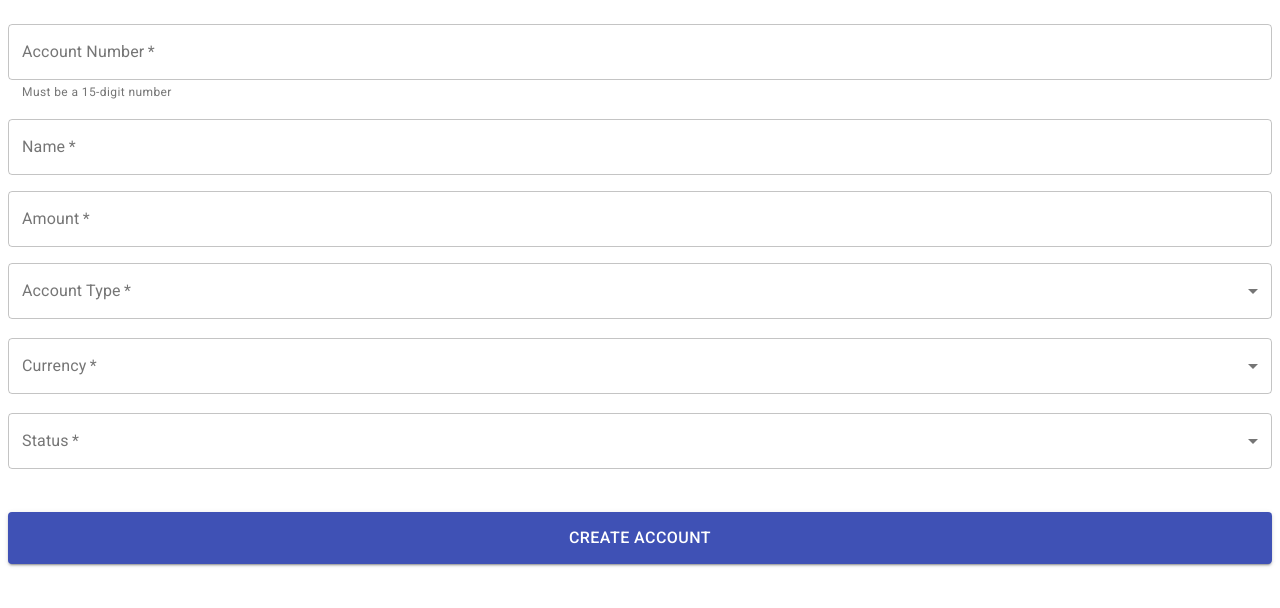
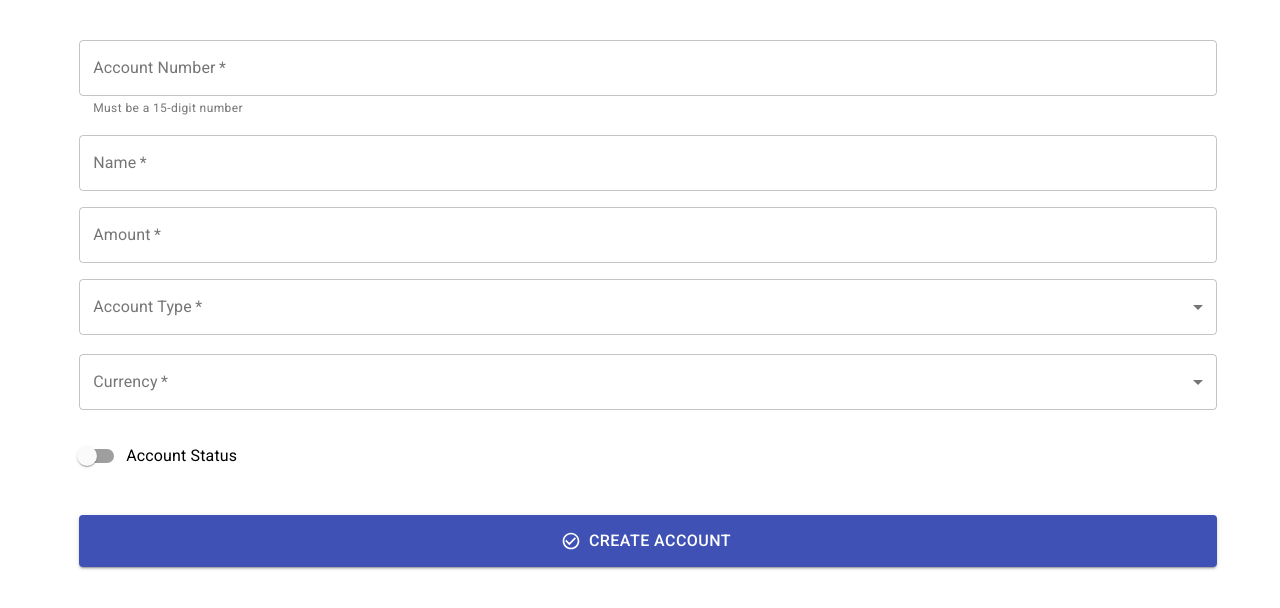
Before and after one commit to NICANORKYAMBA/bank-system, a React (Create React App) app in the folder frontend/: page /create-account in a window 1280 px wide. Shown: the top 608 px of the page. Built offline with nearby package versions, Linux system fonts and the light colour scheme.

Commit message:
Created form for creating an account

```diff
--- a/frontend/src/components/CreateAccountForm.js
+++ b/frontend/src/components/CreateAccountForm.js
@@ -8,17 +8,31 @@ import {
   InputLabel,
   FormHelperText,
   Snackbar,
-  makeStyles,
   Grid,
-  CircularProgress
+  CircularProgress,
+  Switch,
+  FormGroup,
+  FormControlLabel,
+  Typography,
+  makeStyles
 } from '@material-ui/core';
 import MuiAlert from '@material-ui/lab/Alert';
+import CheckCircleOutlineIcon from '@material-ui/icons/CheckCircleOutline';
+import ErrorOutlineIcon from '@material-ui/icons/ErrorOutline';
 import axios from 'axios';
 
 const useStyles = makeStyles((theme) => ({
+  formContainer: {
+    minHeight: '100px',
+    marginLeft: 'auto',
+    marginRight: 'auto',
+    marginTop: theme.spacing(4)
+  },
   form: {
-    width: '100%',
-    marginTop: theme.spacing(3)
+    marginTop: theme.spacing(3),
+    maxWidth: '90%',
+    marginLeft: 'auto',
+    marginRight: 'auto'
   },
   submit: {
     margin: theme.spacing(3, 0, 2),
@@ -29,8 +43,16 @@ const useStyles = makeStyles((theme) => ({
     minWidth: 120,
     marginTop: theme.spacing(2)
   },
-  selectEmpty: {
-    marginTop: theme.spacing(2)
+  switchControl: {
+    marginTop: theme.spacing(1)
+  },
+  successIcon: {
+    color: theme.palette.success.main,
+    marginRight: theme.spacing(1)
+  },
+  errorIcon: {
+    color: theme.palette.error.main,
+    marginRight: theme.spacing(1)
   }
 }));
 
@@ -95,10 +117,8 @@ const CreateAccountForm = ({ onAccountCreated }) => {
         currency: '',
         status: ''
       });
-      setTimeout(() => {
-        setLoading(false);
-        onAccountCreated();
-      }, 6000);
+      setLoading(false);
+      onAccountCreated();
     } catch (error) {
       setSnackbarMessage(error.response?.data?.message || 'An error occurred');
       setSnackbarSeverity('error');
@@ -113,7 +133,7 @@ const CreateAccountForm = ({ onAccountCreated }) => {
 
   return (
     <form className={classes.form} onSubmit={handleSubmit} noValidate>
-      <Grid container spacing={2}>
+      <Grid container spacing={2} className={classes.formContainer}>
         <Grid item xs={12}>
           <TextField
             variant='outlined'
@@ -198,21 +218,20 @@ const CreateAccountForm = ({ onAccountCreated }) => {
           </FormControl>
         </Grid>
         <Grid item xs={12}>
-          <FormControl variant='outlined' fullWidth required error={!!errors.status}>
-            <InputLabel id='status-label'>Status</InputLabel>
-            <Select
-              labelId='status-label'
-              id='status'
-              name='status'
-              value={formData.status}
-              onChange={handleChange}
-              label='Status'
-            >
-              <MenuItem value='active'>Active</MenuItem>
-              <MenuItem value='inactive'>Inactive</MenuItem>
-            </Select>
-            <FormHelperText>{errors.status}</FormHelperText>
-          </FormControl>
+          <FormGroup className={classes.switchControl}>
+            <FormControlLabel
+              control={
+                <Switch
+                  checked={formData.status === 'active'}
+                  onChange={(e) => setFormData({ ...formData, status: e.target.checked ? 'active' : 'inactive' })}
+                  name='status'
+                  color='primary'
+                />
+              }
+              label='Account Status'
+            />
+            <Typography variant='caption' color='error'>{errors.status}</Typography>
+          </FormGroup>
         </Grid>
         <Grid item xs={12}>
           <Button
@@ -222,13 +241,19 @@ const CreateAccountForm = ({ onAccountCreated }) => {
             color='primary'
             className={classes.submit}
             disabled={loading}
+            startIcon={loading ? <CircularProgress size={24} /> : <CheckCircleOutlineIcon />}
           >
-            {loading ? <CircularProgress size={24} /> : 'Create Account'}
+            Create Account
           </Button>
         </Grid>
       </Grid>
       <Snackbar open={openSnackbar} autoHideDuration={6000} onClose={handleCloseSnackbar}>
-        <MuiAlert elevation={6} variant='filled' severity={snackbarSeverity}>
+        <MuiAlert
+          elevation={6} variant='filled' severity={snackbarSeverity} iconMapping={{
+            success: <CheckCircleOutlineIcon fontSize='inherit' />,
+            error: <ErrorOutlineIcon fontSize='inherit' />
+          }}
+        >
           {snackbarMessage}
         </MuiAlert>
       </Snackbar>
```
